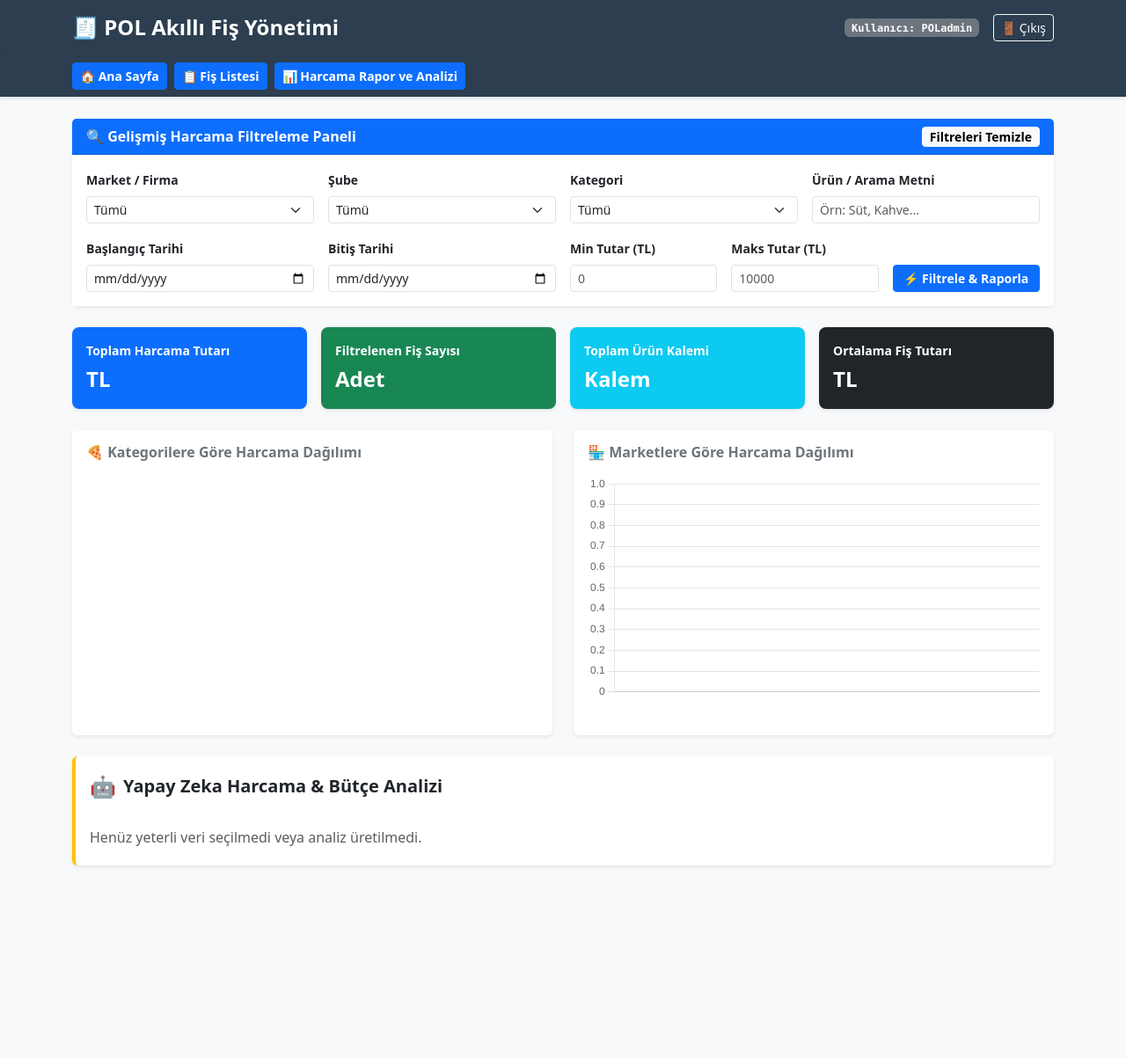
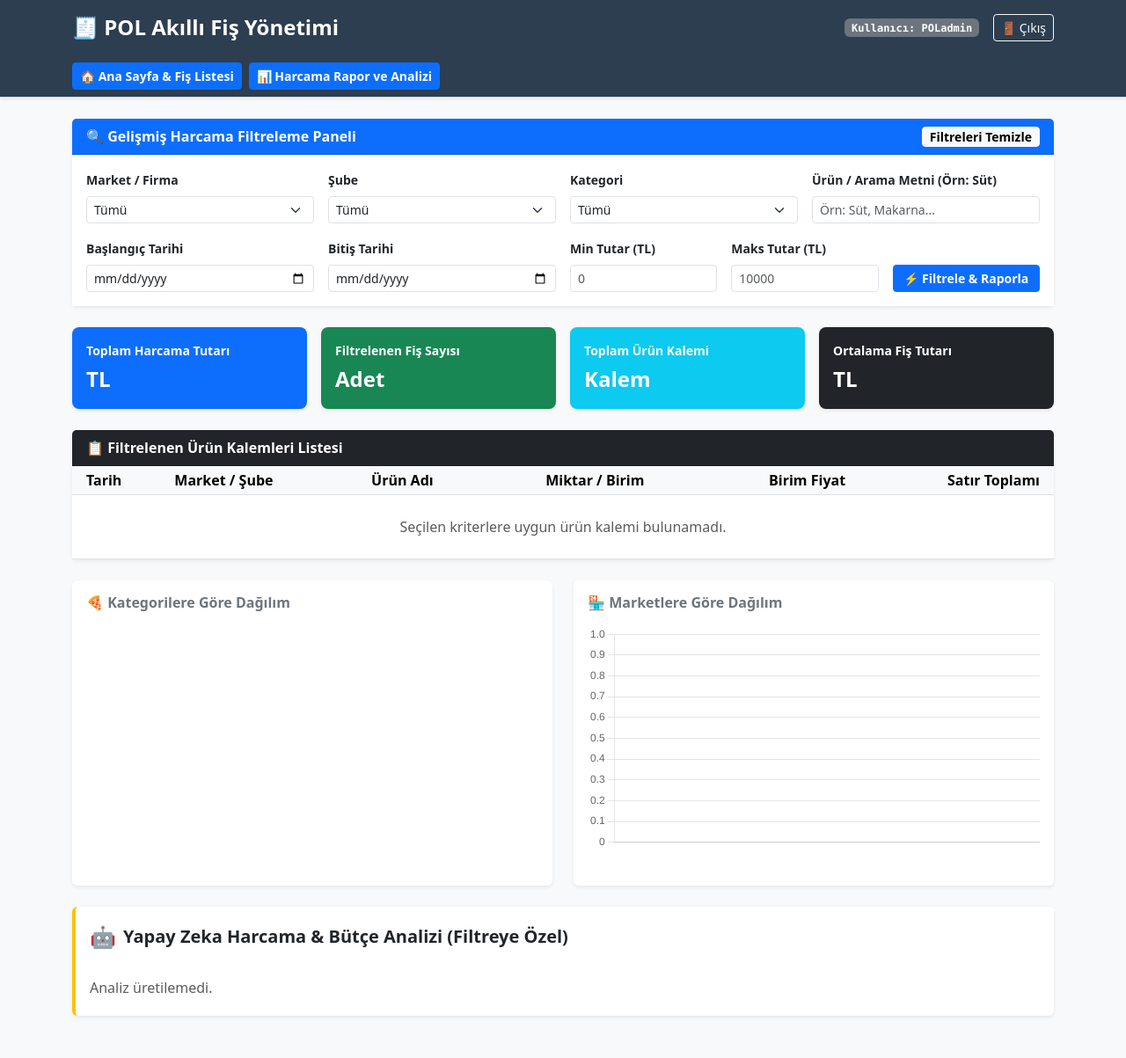
Before and after one commit to polbutce/fis-takip-projesi, a Flask app: template templates/raporlar.html in a window 1280 px wide. Shown: the whole page at 88% size. Before the commit the page ends 985 px from the top, so only its background shows below. Run offline with Flask 3, Linux system fonts and the light colour scheme; the template is opened without the code that fills it, so the values that code supplies are empty; the visitor is signed in with stand-in values (Sample User, id 1); a map, chart or similar area stays blank.

Commit message:
Add files via upload

```diff
--- a/templates/layout.html
+++ b/templates/layout.html
@@ -9,7 +9,6 @@
 </head>
 <body class="bg-light">
 
-    <!-- SABİT ÜST BAŞLIK -->
     <header class="bg-dark text-white py-3 shadow-sm" style="background-color: #2c3e50 !important;">
         <div class="container d-flex justify-content-between align-items-center">
             <h1 class="h4 m-0"><strong>🧾 POL Akıllı Fiş Yönetimi</strong></h1>
@@ -20,16 +19,13 @@
         </div>
     </header>
 
-    <!-- ÜST YATAY MENÜ (İstediğiniz Sırada ve Renkte) -->
     <nav class="border-bottom shadow-sm mb-4" style="background-color: #2c3e50;">
         <div class="container py-2 d-flex gap-2 flex-wrap">
-            <a href="/" class="btn btn-primary btn-sm fw-bold">🏠 Ana Sayfa</a>
-            <a href="/" class="btn btn-primary btn-sm fw-bold">📋 Fiş Listesi</a>
+            <a href="/" class="btn btn-primary btn-sm fw-bold">🏠 Ana Sayfa & Fiş Listesi</a>
             <a href="/raporlar" class="btn btn-primary btn-sm fw-bold">📊 Harcama Rapor ve Analizi</a>
         </div>
     </nav>
 
-    <!-- DİNAMİK İÇERİK ALANI -->
     <main class="container mb-5">
         {% block content %}{% endblock %}
     </main>
--- a/templates/raporlar.html
+++ b/templates/raporlar.html
@@ -2,7 +2,6 @@
 {% block title %}Harcama Raporları & AI Analiz{% endblock %}
 {% block content %}
 
-<!-- 1. DETAYLI FİLTRE PANELİ -->
 <div class="card shadow-sm mb-4 border-0">
     <div class="card-header bg-primary text-white fw-bold d-flex justify-content-between align-items-center">
         <span>🔍 Gelişmiş Harcama Filtreleme Paneli</span>
@@ -10,7 +9,6 @@
     </div>
     <div class="card-body bg-white">
         <form action="/raporlar" method="GET" class="row g-3">
-            <!-- Market Filtresi -->
             <div class="col-md-3">
                 <label class="form-label small fw-bold">Market / Firma</label>
                 <select name="firma" class="form-select form-select-sm">
@@ -21,7 +19,6 @@
                 </select>
             </div>
 
-            <!-- Şube Filtresi -->
             <div class="col-md-3">
                 <label class="form-label small fw-bold">Şube</label>
                 <select name="sube" class="form-select form-select-sm">
@@ -34,7 +31,6 @@
                 </select>
             </div>
 
-            <!-- Kategori Filtresi -->
             <div class="col-md-3">
                 <label class="form-label small fw-bold">Kategori</label>
                 <select name="kategori" class="form-select form-select-sm">
@@ -45,13 +41,11 @@
                 </select>
             </div>
 
-            <!-- Ürün Adı Arama -->
             <div class="col-md-3">
-                <label class="form-label small fw-bold">Ürün / Arama Metni</label>
-                <input type="text" name="urun_adi" class="form-control form-control-sm" placeholder="Örn: Süt, Kahve..." value="{{ filtreler.urun_adi }}">
+                <label class="form-label small fw-bold">Ürün / Arama Metni (Örn: Süt)</label>
+                <input type="text" name="urun_adi" class="form-control form-control-sm" placeholder="Örn: Süt, Makarna..." value="{{ filtreler.urun_adi }}">
             </div>
 
-            <!-- Tarih Aralığı -->
             <div class="col-md-3">
                 <label class="form-label small fw-bold">Başlangıç Tarihi</label>
                 <input type="date" name="bas_tarih" class="form-control form-control-sm" value="{{ filtreler.bas_tarih }}">
@@ -61,7 +55,6 @@
                 <input type="date" name="bit_tarih" class="form-control form-control-sm" value="{{ filtreler.bit_tarih }}">
             </div>
 
-            <!-- Fiyat Aralığı -->
             <div class="col-md-2">
                 <label class="form-label small fw-bold">Min Tutar (TL)</label>
                 <input type="number" step="0.01" name="min_tutar" class="form-control form-control-sm" placeholder="0" value="{{ filtreler.min_tutar }}">
@@ -78,7 +71,6 @@
     </div>
 </div>
 
-<!-- 2. HIZLI ÖZET METRİKLERİ -->
 <div class="row g-3 mb-4">
     <div class="col-md-3">
         <div class="card border-0 bg-primary text-white shadow-sm p-3 rounded-3">
@@ -106,11 +98,55 @@
     </div>
 </div>
 
-<!-- 3. GRAFİK KARTLARI (KATEGORİ VEYA MARKET GÖRSELLEŞTİRME) -->
+<!-- FİLTrelenen Kalemler Tablosu (Madde 3 Çözümü) -->
+<div class="card border-0 shadow-sm mb-4">
+    <div class="card-header bg-dark text-white fw-bold">
+        📋 Filtrelenen Ürün Kalemleri Listesi
+    </div>
+    <div class="card-body p-0">
+        <div class="table-responsive">
+            <table class="table table-hover table-sm align-middle m-0">
+                <thead class="table-light">
+                    <tr>
+                        <th class="ps-3">Tarih</th>
+                        <th>Market / Şube</th>
+                        <th>Ürün Adı</th>
+                        <th class="text-center">Miktar / Birim</th>
+                        <th class="text-end">Birim Fiyat</th>
+                        <th class="text-end pe-3">Satır Toplamı</th>
+                    </tr>
+                </thead>
+                <tbody>
+                    {% for k in filtrelenen_kalemler %}
+                        <tr>
+                            <td class="ps-3 font-monospace text-muted small">{{ k.tarih }}</td>
+                            <td>
+                                <strong>{{ k.firma_adi }}</strong><br>
+                                <small class="text-muted">{{ k.sube_adi if k.sube_adi else '-' }}</small>
+                            </td>
+                            <td>
+                                <span class="fw-bold text-dark">{{ k.urun_gosterim }}</span><br>
+                                <span class="badge bg-secondary font-monospace" style="font-size: 10px;">{{ k.ana_kategori if k.ana_kategori else k.tahmini_kategori }}</span>
+                            </td>
+                            <td class="text-center font-monospace">{{ k.miktar_str }} {{ k.birim }}</td>
+                            <td class="text-end font-monospace text-primary">{{ k.birim_fiyat_str }} TL</td>
+                            <td class="text-end pe-3 font-monospace fw-bold text-success">{{ k.satir_toplam_str }} TL</td>
+                        </tr>
+                    {% else %}
+                        <tr>
+                            <td colspan="6" class="text-center py-4 text-muted">Seçilen kriterlere uygun ürün kalemi bulunamadı.</td>
+                        </tr>
+                    {% endfor %}
+                </tbody>
+            </table>
+        </div>
+    </div>
+</div>
+
 <div class="row g-4 mb-4">
     <div class="col-md-6">
         <div class="card border-0 shadow-sm p-3 h-100">
-            <h6 class="fw-bold text-secondary mb-3">🍕 Kategorilere Göre Harcama Dağılımı</h6>
+            <h6 class="fw-bold text-secondary mb-3">🍕 Kategorilere Göre Dağılım</h6>
             <div style="max-height: 280px;" class="d-flex justify-content-center">
                 <canvas id="kategoriChart"></canvas>
             </div>
@@ -118,7 +154,7 @@
     </div>
     <div class="col-md-6">
         <div class="card border-0 shadow-sm p-3 h-100">
-            <h6 class="fw-bold text-secondary mb-3">🏪 Marketlere Göre Harcama Dağılımı</h6>
+            <h6 class="fw-bold text-secondary mb-3">🏪 Marketlere Göre Dağılım</h6>
             <div style="max-height: 280px;" class="d-flex justify-content-center">
                 <canvas id="marketChart"></canvas>
             </div>
@@ -126,25 +162,22 @@
     </div>
 </div>
 
-<!-- 4. YAPAY ZEKA DEĞERLENDİRME PANELİ (GROQ AI INSIGHTS) -->
 <div class="card border-0 shadow-sm mb-4 border-start border-4 border-warning">
     <div class="card-header bg-white border-0 pt-3 d-flex align-items-center gap-2">
         <span class="fs-4">🤖</span>
-        <h5 class="m-0 fw-bold text-dark">Yapay Zeka Harcama & Bütçe Analizi</h5>
+        <h5 class="m-0 fw-bold text-dark">Yapay Zeka Harcama & Bütçe Analizi (Filtreye Özel)</h5>
     </div>
     <div class="card-body text-secondary lead fs-6 lh-lg">
         {% if ai_yorum %}
             {{ ai_yorum | safe }}
         {% else %}
-            <p class="text-muted italic m-0">Henüz yeterli veri seçilmedi veya analiz üretilmedi.</p>
+            <p class="text-muted italic m-0">Analiz üretilemedi.</p>
         {% endif %}
     </div>
 </div>
 
-<!-- CHART.JS GRAFİK KODLARI -->
 <script>
-    // Kategori Grafiği (Doughnut / Pasta)
-    const katLabels = '{{ kat_labels | tojson }}'; // Tırnak içine alındı
+    const katLabels = '{{ kat_labels | tojson }}';
     const katData = '{{ kat_data | tojson }}';
 
     new Chart(document.getElementById('kategoriChart'), {
@@ -162,7 +195,6 @@
         }
     });
 
-    // Market Grafiği (Bar / Sütun)
     const marketLabels = '{{ market_labels | tojson }}';
     const marketData = '{{ market_data | tojson }}';
 
```
Also changed, not shown: templates/ana_sayfa.html (+4 -6 lines), templates/detay.html (+17 -13 lines).
